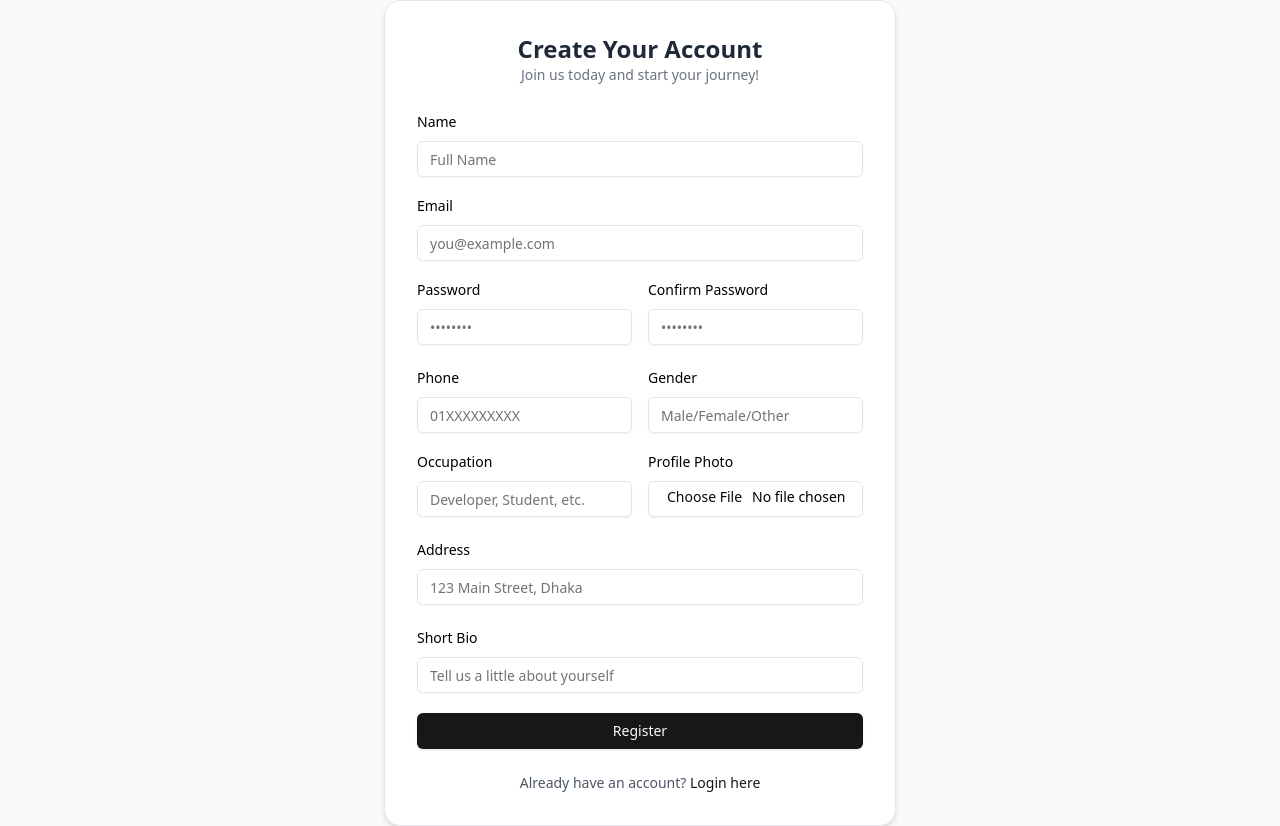
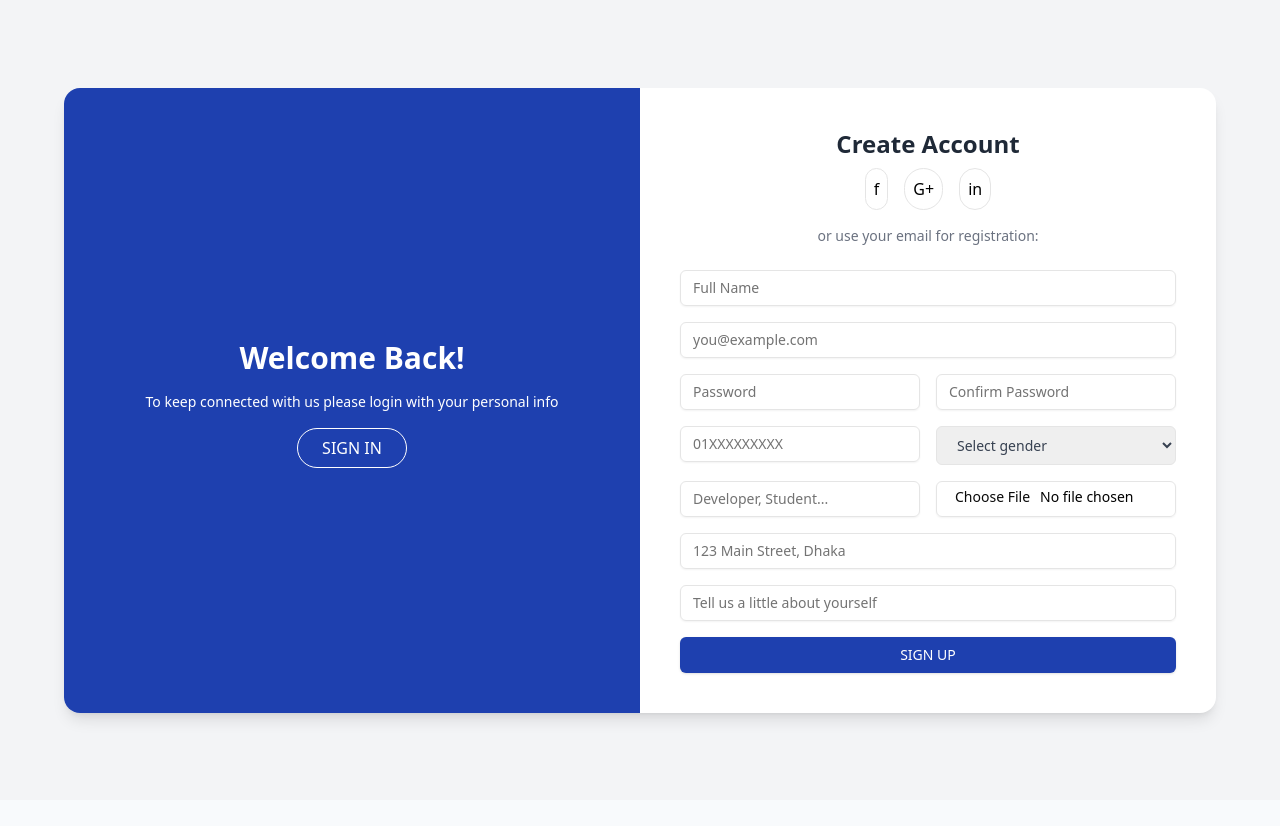
Before and after one commit to sumon-ray/Next-Event-Client, a Next.js app: page /register in a window 1280 px wide. After the commit the page ends 800 px from the top, so only its background shows below. Built offline with nearby package versions, Linux system fonts and the light colour scheme.

Commit message:
added login page design

```diff
--- a/src/components/modules/Auth/login/LoginForm.tsx
+++ b/src/components/modules/Auth/login/LoginForm.tsx
@@ -1,59 +1,86 @@
-"use client";
-import { Button } from "@/components/ui/button";
-import {
-  Form,
-  FormControl,
-  FormField,
-  FormItem,
-  FormLabel,
-  FormMessage,
-} from "@/components/ui/form";
-import { Input } from "@/components/ui/input";
-import { loginUser } from "@/services/AuthService";
-import { zodResolver } from "@hookform/resolvers/zod";
-import { LoaderIcon } from "lucide-react";
-import Link from "next/link";
-import { useRouter, useSearchParams } from "next/navigation";
-import { FieldValues, SubmitHandler, useForm } from "react-hook-form";
-import { toast } from "sonner";
-import { loginSchema } from "./loginValidation";
+"use client"
+
+import { useState } from "react"
+import { Button } from "@/components/ui/button"
+import { Form, FormControl, FormField, FormItem, FormLabel, FormMessage } from "@/components/ui/form"
+import { Input } from "@/components/ui/input"
+import { loginUser } from "@/services/AuthService"
+import { zodResolver } from "@hookform/resolvers/zod"
+import { LoaderIcon, User, Lock } from "lucide-react"
+import Link from "next/link"
+import { useRouter, useSearchParams } from "next/navigation"
+import { type FieldValues, type SubmitHandler, useForm } from "react-hook-form"
+import { toast } from "sonner"
+import { loginSchema } from "./loginValidation"
 
 const LoginForm = () => {
-  const router = useRouter();
-  const searchParams = useSearchParams();
-  const redirect = searchParams.get("redirectPath");
-  const form = useForm({ resolver: zodResolver(loginSchema) });
+  // Add missing state variables
+  const [showPassword, setShowPassword] = useState(false)
+  const [rememberMe, setRememberMe] = useState(false)
+
+  const router = useRouter()
+  const searchParams = useSearchParams()
+  const redirect = searchParams.get("redirectPath")
+  const form = useForm({ resolver: zodResolver(loginSchema) })
   const {
     formState: { isSubmitting },
-  } = form;
+  } = form
+
   const onSubmit: SubmitHandler<FieldValues> = async (data) => {
     try {
-      const res = await loginUser(data);
+      const res = await loginUser(data)
       //   console.log(res)
       if (res?.success) {
-        toast.success(res?.message);
+        toast.success(res?.message)
         if (redirect) {
-          router.push(redirect);
+          router.push(redirect)
         } else {
-          router.push("/");
+          router.push("/")
         }
       } else {
-        toast.error(res?.message);
+        toast.error(res?.message)
       }
     } catch (error) {
-      console.error(error);
+      console.error(error)
     }
-  };
+  }
+
   return (
-    <div className="border-2 space-y-10 border-gray-300 rounded-xl flex-grow max-w-md w-full p-5">
-      <div className="flex items-center space-x-4 ">
-        <div>
-          <h1 className="text-xl font-semibold">Login</h1>
-          <p className="font-extralight text-sm text-gray-600">
-            Welcome Back!!
+    <div
+    // style={{
+    //     backgroundImage: "url('/banner1.png')",
+    //     backgroundSize: "cover",
+    //     backgroundPosition: "center",
+    //     position: "relative",
+    //   }}
+    className="min-h-screen  w-full bg-gradient-to-b from-blue-500 to-blue-800 flex items-center justify-center p-4">
+      <div className="w-full max-w-4xl bg-white rounded-3xl shadow-2xl overflow-hidden flex flex-col md:flex-row">
+        {/* Left side - Blue welcome section */}
+        <div className="w-full md:w-1/2 bg-blue-500 p-10 text-white relative">
+          <div className="relative z-10">
+            <h1 className="text-4xl font-bold mt-16 mb-2">WELCOME</h1>
+            <h2 className="text-xl font-semibold mb-4">YOUR HEADLINE NAME</h2>
+            <p className="text-sm opacity-90 mb-2">
+              Lorem ipsum dolor sit amet, consectetur adipiscing elit, sed do eiusmod tempor incididunt ut labore et
+              dolore magna aliqua.
+            </p>
+            <p className="text-sm opacity-90">
+              Ut enim ad minim veniam, quis nostrud exercitation ut labore space magna aliquip ex ea commodo. Ut enim ad
+              minim veniam, quis nostrud exercitation ullamco laboris nisi ut aliquip ex ea commodo consequat.
             </p>
           </div>
+
+          {/* Decorative circles */}
+          <div className="absolute bottom-0 left-0 w-40 h-40 bg-blue-600 rounded-full opacity-70 transform translate-y-1/2 -translate-x-1/4"></div>
+          <div className="absolute bottom-1/3 left-1/3 w-32 h-32 bg-blue-600 rounded-full opacity-70"></div>
         </div>
+
+        {/* Right side - Sign in form */}
+        <div className="w-full md:w-1/2 bg-white p-10 relative">
+          <div className="max-w-sm mx-auto pt-8">
+            <h2 className="text-2xl font-bold text-gray-800 mb-1">Sign in</h2>
+            <p className="text-sm text-gray-500 mb-6">Lorem ipsum dolor sit amet, consectetur adipiscing elit</p>
+
             <Form {...form}>
               <form onSubmit={form.handleSubmit(onSubmit)} className="space-y-4">
                 {/* Email Field */}
@@ -62,45 +89,102 @@ const LoginForm = () => {
                   name="email"
                   render={({ field }) => (
                     <FormItem>
-                <FormLabel>Email </FormLabel>
+                      <FormLabel>Email</FormLabel>
                       <FormControl>
-                  {/* Your form field */}
-                  <Input type="email" {...field} value={field.value || ""} />
+                        <div className="relative">
+                          <div className="absolute inset-y-0 left-3 flex items-center pointer-events-none">
+                            <User className="h-5 w-5 text-gray-400" />
+                          </div>
+                          <Input type="email" className="bg-gray-100 pl-10" {...field} />
+                        </div>
                       </FormControl>
                       <FormMessage />
                     </FormItem>
                   )}
                 />
+
                 {/* Password Field */}
                 <FormField
                   control={form.control}
                   name="password"
                   render={({ field }) => (
                     <FormItem>
-                <FormLabel>Password </FormLabel>
+                      <FormLabel>Password</FormLabel>
                       <FormControl>
-                  {/* Your form field */}
-                  <Input type="password" {...field} value={field.value || ""} />
+                        <div className="relative">
+                          <div className="absolute inset-y-0 left-3 flex items-center pointer-events-none">
+                            <Lock className="h-5 w-5 text-gray-400" />
+                          </div>
+                          <Input
+                            type={showPassword ? "text" : "password"}
+                            className="bg-gray-100 pl-10 pr-16"
+                            {...field}
+                          />
+                          <button
+                            type="button"
+                            className="absolute inset-y-0 right-3 flex items-center text-gray-700 font-semibold text-sm"
+                            onClick={() => setShowPassword(!showPassword)}
+                          >
+                            SHOW
+                          </button>
+                        </div>
                       </FormControl>
                       <FormMessage />
                     </FormItem>
                   )}
                 />
-          <Button className="flex flex-col mx-auto w-full" type="submit">
-            {" "}
-            {isSubmitting ? <LoaderIcon /> : "Login"}
+
+                {/* Remember me and forgot password */}
+                <div className="flex justify-between items-center">
+                  <label className="flex items-center space-x-2 text-sm">
+                    <input
+                      type="checkbox"
+                      checked={rememberMe}
+                      onChange={() => setRememberMe(!rememberMe)}
+                      className="rounded border-gray-300"
+                    />
+                    <span>Remember me</span>
+                  </label>
+                  <a href="#" className="text-sm text-gray-600 hover:underline">
+                    Forgot Password?
+                  </a>
+                </div>
+
+                {/* Sign in button */}
+                <Button
+                  className="w-full bg-blue-800 hover:bg-blue-700 text-white py-6 h-12 rounded-md font-medium"
+                  type="submit"
+                  disabled={isSubmitting}
+                >
+                  {isSubmitting ? <LoaderIcon className="h-5 w-5 animate-spin" /> : "Sign in"}
                 </Button>
-          <p className="text-center">
-            {" "}
-            do not have a account?{" "}
-            <span className="underline text-blue-600">
-              <Link href="/register"> register</Link>
-            </span>{" "}
+
+                {/* Sign in with other */}
+                <Button
+                  type="button"
+                  variant="outline"
+                  className="w-full border border-gray-300 text-gray-700 py-6 h-12 rounded-md font-medium"
+                >
+                  Sign in with other
+                </Button>
+
+                {/* Sign up link */}
+                <p className="text-center mt-2 text-sm">
+                  <span className="text-gray-600">Do not have an account?</span>{" "}
+                  <span className="text-blue-800 font-medium hover:underline">
+                    <Link href="/register">Sign Up</Link>
+                  </span>
                 </p>
               </form>
             </Form>
           </div>
-  );
-};
 
-export default LoginForm;
+          {/* Decorative circle */}
+          <div className="absolute bottom-0 right-0 w-32 h-32 bg-blue-500 rounded-full opacity-70 transform translate-y-1/2 translate-x-1/4"></div>
+        </div>
+      </div>
+    </div>
+  )
+}
+
+export default LoginForm
--- a/src/components/modules/Auth/register/RegisterForm.tsx
+++ b/src/components/modules/Auth/register/RegisterForm.tsx
@@ -7,7 +7,7 @@ import {
   FormControl,
   FormField,
   FormItem,
-  FormLabel,
+  // FormLabel,
   FormMessage,
 } from "@/components/ui/form";
 import { Input } from "@/components/ui/input";
@@ -33,8 +33,8 @@ const RegisterForm = () => {
       bio: "",
     },
   });
-  const {
-    formState: { isSubmitting },
+  const {reset,
+    formState: { isSubmitting},
     watch,
   } = form;
 
@@ -43,6 +43,7 @@ const RegisterForm = () => {
       const res = await registerUser(data);
       if (res?.success) {
         toast.success("Registration successful");
+        reset()
       } else {
         toast.error(res?.message || "Registration failed");
       }
@@ -53,69 +54,77 @@ const RegisterForm = () => {
   };
 
   return (
-    <div className="border border-gray-200 shadow-md rounded-2xl max-w-lg w-full mx-auto p-8 bg-white">
+    <div  className="flex w-full min-h-screen items-center justify-center bg-gray-100 px-4 py-8">
+    <div className="flex max-w-6xl w-full shadow-lg rounded-2xl overflow-hidden bg-white">
+      {/* Left Panel */}
+      <div className="w-1/2 bg-[#1E40AF] text-white flex flex-col items-center justify-center p-10">
+        <div className="text-center">
+          <h2 className="text-3xl font-bold mb-4">Welcome Back!</h2>
+          <p className="text-sm mb-6">
+            To keep connected with us please login with your personal info
+          </p>
+          <Link
+            href="/login"
+            className="border border-white px-6 py-2 rounded-full font-medium hover:bg-white hover:text-[#1E40AF] transition"
+          >
+            SIGN IN
+          </Link>
+        </div>
+      </div>
+
+      {/* Right Panel */}
+      <div className="w-1/2 p-10 overflow-y-auto">
         <div className="mb-6 text-center">
-        <h1 className="text-2xl font-bold text-gray-800">
-          Create Your Account
+          <h1 className="text-2xl font-bold text-gray-800 mb-2">
+            Create Account
           </h1>
-        <p className="text-sm text-gray-500">
-          Join us today and start your journey!
-        </p>
+          <div className="flex justify-center gap-4 mb-4">
+            <button className="border rounded-full p-2 hover:bg-gray-100 transition">f</button>
+            <button className="border rounded-full p-2 hover:bg-gray-100 transition">G+</button>
+            <button className="border rounded-full p-2 hover:bg-gray-100 transition">in</button>
+          </div>
+          <p className="text-sm text-gray-500">or use your email for registration:</p>
         </div>
 
         <Form {...form}>
-        <form onSubmit={form.handleSubmit(onSubmit)} className="space-y-5">
-          {/* Basic Info */}
-          <div className="space-y-4">
+          <form onSubmit={form.handleSubmit(onSubmit)} className="space-y-4">
+            {/* Name */}
             <FormField
               control={form.control}
               name="name"
               render={({ field }) => (
                 <FormItem>
-                  <FormLabel>Name</FormLabel>
                   <FormControl>
-                    <Input
-                      {...field}
-                      value={field.value || ""}
-                      placeholder="Full Name"
-                    />
+                    <Input {...field} value={field.value || ""} placeholder="Full Name" />
                   </FormControl>
                   <FormMessage />
                 </FormItem>
               )}
             />
+
+            {/* Email */}
             <FormField
               control={form.control}
               name="email"
               render={({ field }) => (
                 <FormItem>
-                  <FormLabel>Email</FormLabel>
                   <FormControl>
-                    <Input
-                      type="email"
-                      {...field}
-                      value={field.value || ""}
-                      placeholder="you@example.com"
-                    />
+                    <Input {...field} type="email" value={field.value || ""} placeholder="you@example.com" />
                   </FormControl>
                   <FormMessage />
                 </FormItem>
               )}
             />
+
+            {/* Passwords */}
             <div className="grid grid-cols-2 gap-4">
               <FormField
                 control={form.control}
                 name="password"
                 render={({ field }) => (
                   <FormItem>
-                    <FormLabel>Password</FormLabel>
                     <FormControl>
-                      <Input
-                        type="password"
-                        {...field}
-                        value={field.value || ""}
-                        placeholder="••••••••"
-                      />
+                      <Input {...field} type="password" value={field.value || ""} placeholder="Password" />
                     </FormControl>
                     <FormMessage />
                   </FormItem>
@@ -126,17 +135,10 @@ const RegisterForm = () => {
                 name="passwordConfirm"
                 render={({ field }) => (
                   <FormItem>
-                    <FormLabel>Confirm Password</FormLabel>
                     <FormControl>
-                      <Input
-                        type="password"
-                        {...field}
-                        value={field.value || ""}
-                        placeholder="••••••••"
-                      />
+                      <Input {...field} type="password" value={field.value || ""} placeholder="Confirm Password" />
                     </FormControl>
-                    {watch("passwordConfirm") &&
-                    watch("password") !== watch("passwordConfirm") ? (
+                    {watch("password") !== watch("passwordConfirm") ? (
                       <FormMessage>Passwords do not match</FormMessage>
                     ) : (
                       <FormMessage />
@@ -145,23 +147,16 @@ const RegisterForm = () => {
                 )}
               />
             </div>
-          </div>
 
-          {/* Extra Profile Details */}
+            {/* Contact Info */}
             <div className="grid grid-cols-2 gap-4">
               <FormField
                 control={form.control}
                 name="phoneNumber"
                 render={({ field }) => (
                   <FormItem>
-                  <FormLabel>Phone</FormLabel>
                     <FormControl>
-                    <Input
-                      type="tel"
-                      {...field}
-                      value={field.value || ""}
-                      placeholder="01XXXXXXXXX"
-                    />
+                      <Input {...field} type="tel" placeholder="01XXXXXXXXX" />
                     </FormControl>
                     <FormMessage />
                   </FormItem>
@@ -172,43 +167,45 @@ const RegisterForm = () => {
   name="gender"
   render={({ field }) => (
     <FormItem>
-                  <FormLabel>Gender</FormLabel>
       <FormControl>
-                    <Input
+        <select
           {...field}
-                      value={field.value || ""}
-                      placeholder="Male/Female/Other"
+          className="w-full px-4 py-2 border rounded-md text-sm text-gray-700 focus:outline-none focus:ring-black focus:bg-none"
+        >
+          <option value="">Select gender</option>
+          <option value="Male">Male</option>
+          <option value="Female">Female</option>
+          <option value="Other">Other</option>
+        </select>
+      </FormControl>
+      <FormMessage />
+    </FormItem>
+  )}
 />
+
+            </div>
+
+            {/* Occupation & Profile Image */}
+            <div className="grid grid-cols-2 gap-4">
+              <FormField
+                control={form.control}
+                name="occupation"
+                render={({ field }) => (
+                  <FormItem>
+                    <FormControl>
+                      <Input {...field} placeholder="Developer, Student..." />
                     </FormControl>
                     <FormMessage />
                   </FormItem>
                 )}
               />
               <FormField
-              control={form.control}
-              name="occupation"
-              render={({ field }) => (
-                <FormItem>
-                  <FormLabel>Occupation</FormLabel>
-                  <FormControl>
-                    <Input
-                      {...field}
-                      value={field.value || ""}
-                      placeholder="Developer, Student, etc."
-                    />
-                  </FormControl>
-                  <FormMessage />
-                </FormItem>
-              )}
-            />
 
-            <FormField
                 control={form.control}
                 name="file"
                 render={({ field }) => (
                   <FormItem>
-                  <FormLabel>Profile Photo</FormLabel>
-                  <FormControl>
+                    <FormControl >
                       <Input
                         type="file"
                         accept="image/*"
@@ -224,67 +221,48 @@ const RegisterForm = () => {
               />
             </div>
 
+            {/* Address */}
             <FormField
               control={form.control}
               name="address"
               render={({ field }) => (
                 <FormItem>
-                <FormLabel>Address</FormLabel>
                   <FormControl>
-                  <Input
-                    {...field}
-                    value={field.value || ""}
-                    placeholder="123 Main Street, Dhaka"
-                  />
+                    <Input {...field} placeholder="123 Main Street, Dhaka" />
                   </FormControl>
                   <FormMessage />
                 </FormItem>
               )}
             />
 
+            {/* Bio */}
             <FormField
               control={form.control}
               name="bio"
               render={({ field }) => (
                 <FormItem>
-                <FormLabel>Short Bio</FormLabel>
                   <FormControl>
-                  <Input
-                    {...field}
-                    value={field.value || ""}
-                    placeholder="Tell us a little about yourself"
-                  />
+                    <Input {...field} placeholder="Tell us a little about yourself" />
                   </FormControl>
                   <FormMessage />
                 </FormItem>
               )}
             />
 
-          {/* Submit Button */}
+            {/* Submit */}
             <Button
               type="submit"
-            className="w-full"
+              className="w-full bg-[#1E40AF] hover:bg-[#112a7c] text-white"
               disabled={watch("password") !== watch("passwordConfirm")}
             >
-            {isSubmitting ? (
-              <LoaderIcon className="animate-spin" />
-            ) : (
-              "Register"
-            )}
+              {isSubmitting ? <LoaderIcon className="animate-spin" /> : "SIGN UP"}
             </Button>
           </form>
         </Form>
+      </div>
+    </div>
+  </div>
 
-      <p className="text-sm text-center text-gray-600 mt-6">
-        Already have an account?{" "}
-        <Link
-          href="/login"
-          className="text-primary hover:underline font-medium"
-        >
-          Login here
-        </Link>
-      </p>
-    </div>
   );
 };
 
```
Lines whose indentation alone changed are shown as unchanged.
